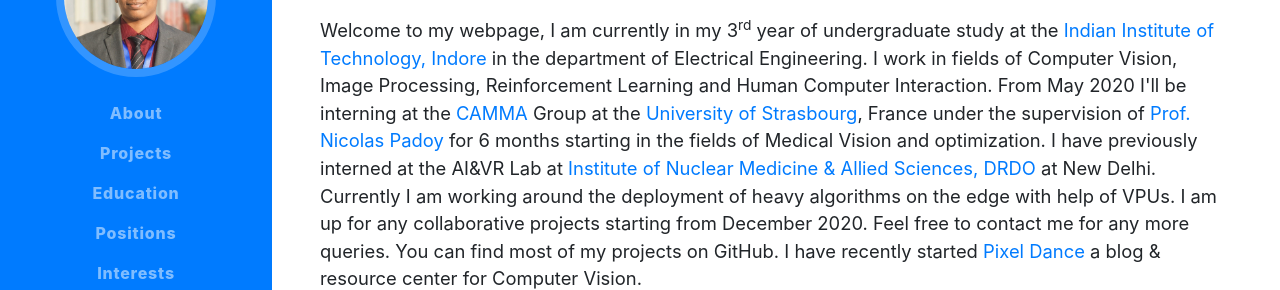
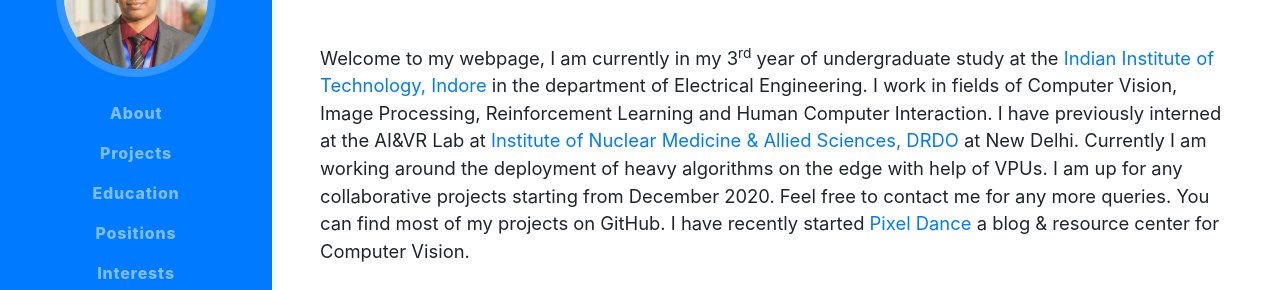
Before and after one commit to nemathahmed/nemathahmed.github.io, a website with bundled scripts: page index.html in a window 1280 px wide. Shown: the part 259-549 px from the top of the page. Built offline with nearby package versions, Linux system fonts and the light colour scheme; a web font is replaced by a local one.

Commit message:
Update index.html

```diff
--- a/index.html
+++ b/index.html
@@ -82,7 +82,7 @@
           <a href="nemath.ahmed14@gmail.com">  nemath.ahmed14@gmail.com</a>
         </div>
         <p class="lead mb-5">Welcome to my webpage, I am currently in my 3<sup>rd</sup> year of undergraduate study at the <a href='https://iiti.ac.in'>Indian Institute of Technology, Indore</a> in the department of Electrical Engineering. I work in fields of Computer Vision, Image Processing, Reinforcement Learning and Human Computer Interaction.
-          From May 2020 I'll be interning at the <a href='http://camma.u-strasbg.fr/'>CAMMA</a> Group at the <a href='https://en.unistra.fr/'>University of Strasbourg</a>, France under the supervision of <a href='http://camma.u-strasbg.fr/npadoy'>Prof. Nicolas Padoy</a> for 6 months starting in the fields of Medical Vision and optimization. I have previously interned at the AI&VR Lab at <a href='https://www.drdo.gov.in/labs-and-establishments/institute-nuclear-medicine-allied-sciences-inmas'>Institute of Nuclear Medicine & Allied Sciences, DRDO</a> at New Delhi.
+         I have previously interned at the AI&VR Lab at <a href='https://www.drdo.gov.in/labs-and-establishments/institute-nuclear-medicine-allied-sciences-inmas'>Institute of Nuclear Medicine & Allied Sciences, DRDO</a> at New Delhi.
           Currently I am working around the deployment of heavy algorithms on the edge with help of VPUs. I am up for any collaborative projects starting from December 2020. Feel free to contact me for any more queries. You can find most of my projects on GitHub. I have recently started <a href='https://pixeldance.tech.blog'>Pixel Dance</a> a blog & resource center for Computer Vision.</p>
         <div class="social-icons">
           <a href="https://linkedin.com/in/nemathahmed">
```
